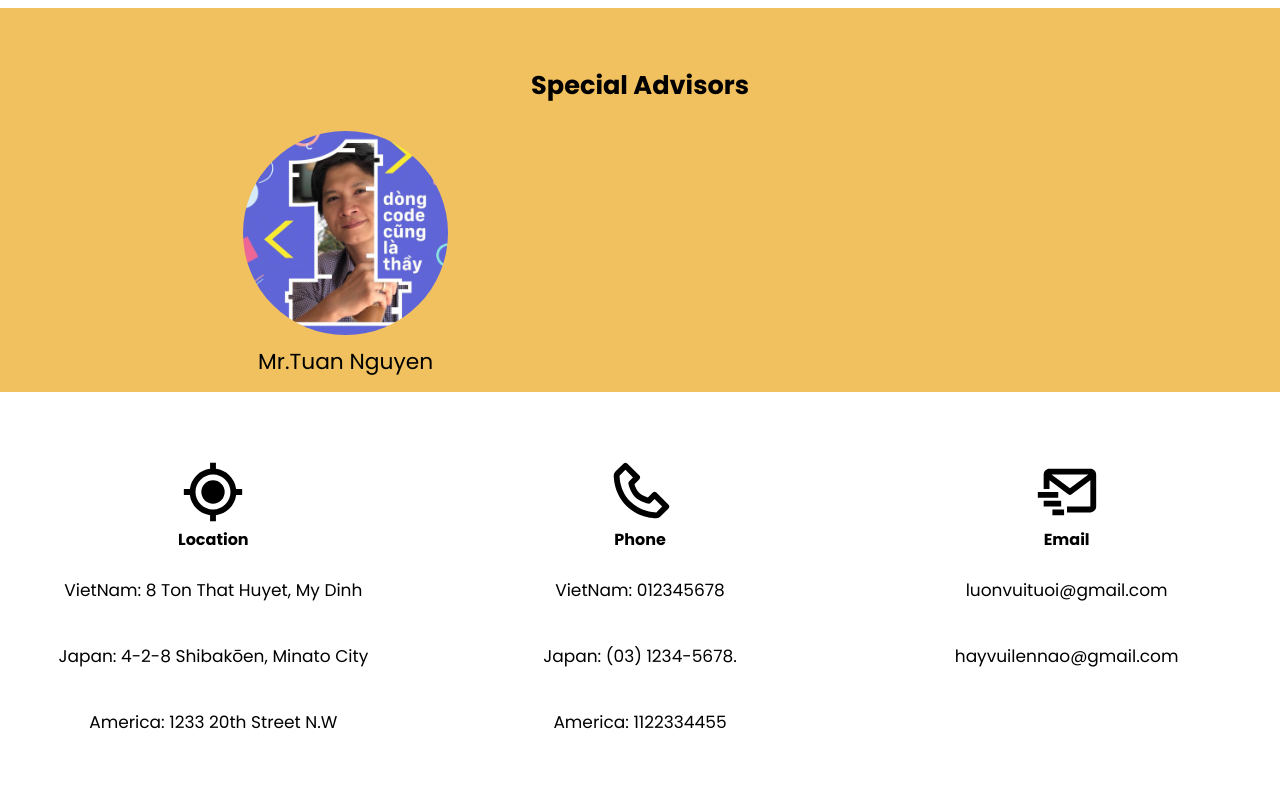
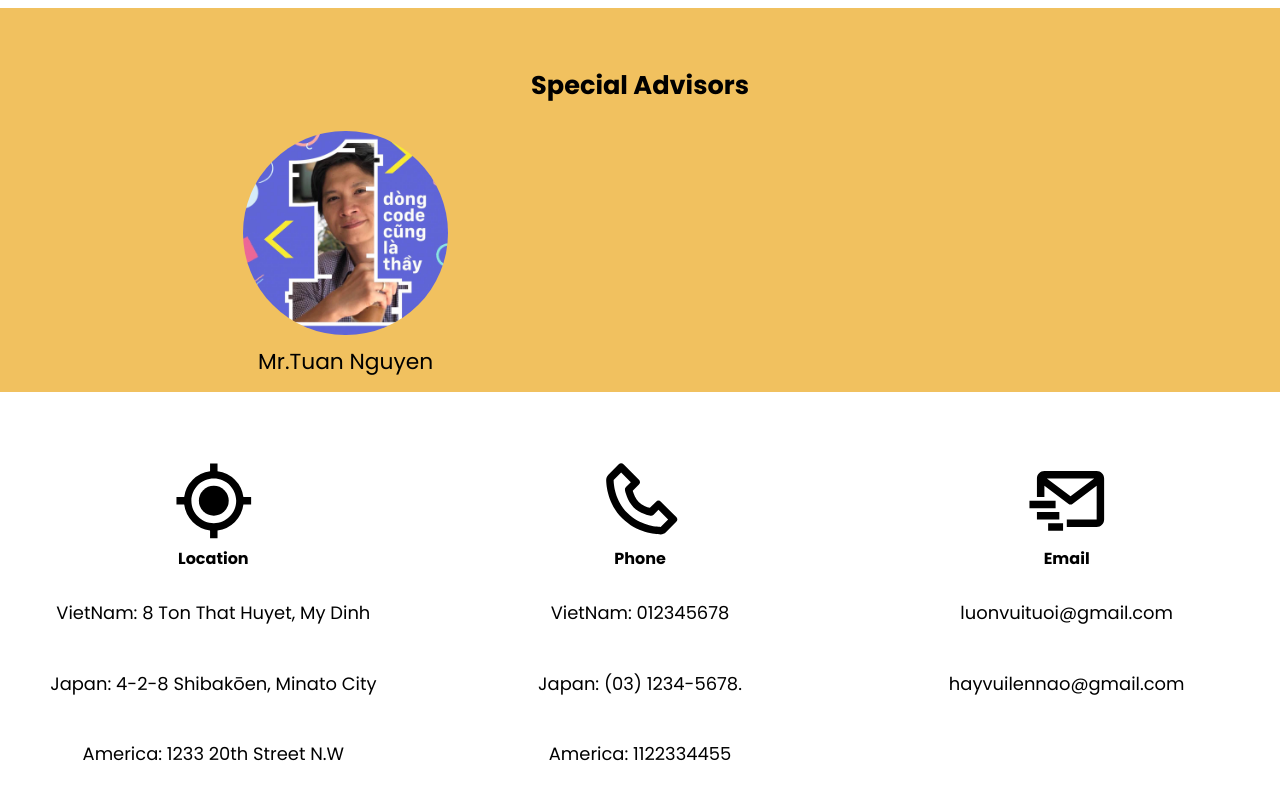
Before and after one commit to T2108A-Luonvuituoi-G1/Origami-eProject, a React (Create React App) app: page /aboutus in a window 1280 px wide. Shown: the part 1390-2190 px from the top of the page. Built offline with nearby package versions, Linux system fonts and the light colour scheme.

Commit message:
Update AboutUsSlider.css

```diff
--- a/src/OrigamiPage/AboutUs/Assets/Css/AboutUsSlider.css
+++ b/src/OrigamiPage/AboutUs/Assets/Css/AboutUsSlider.css
@@ -1,17 +1,15 @@
 .au-slider {
     width: 100%;
-    height: 400px;
-    /* background-color: #ccc; */
+    height: 30vw;
     display: flex;
     justify-content: space-around;
 }
 
 .au-slider-content {
-    margin-top: 50px;
-    width: 350px;
-    height: 350px;
+    margin-top: 4vw;
+    width: 35vw;
+    height: 35vw;
     background-color: #fff;
-    border-radius: 25px;
 }
 
 .au-slider-content-header {
@@ -20,8 +18,8 @@
 }
 
 .au-slider-location-icon {
-    font-size: 70px;
-    margin-top: 15px;
+    font-size: 7vw;
+    margin-top: 1vw;
 }
 
 .au-slider-content-footer h4 {
@@ -30,7 +28,7 @@
 
 .au-slider-content-footer p {
     text-align: center;
-    padding: 15px;
-    margin: 10px 0;
-    font-size: 17px;
+    padding: 1.2vw;
+    margin: 1vw 0;
+    font-size: 1.4vw;
 }
```
